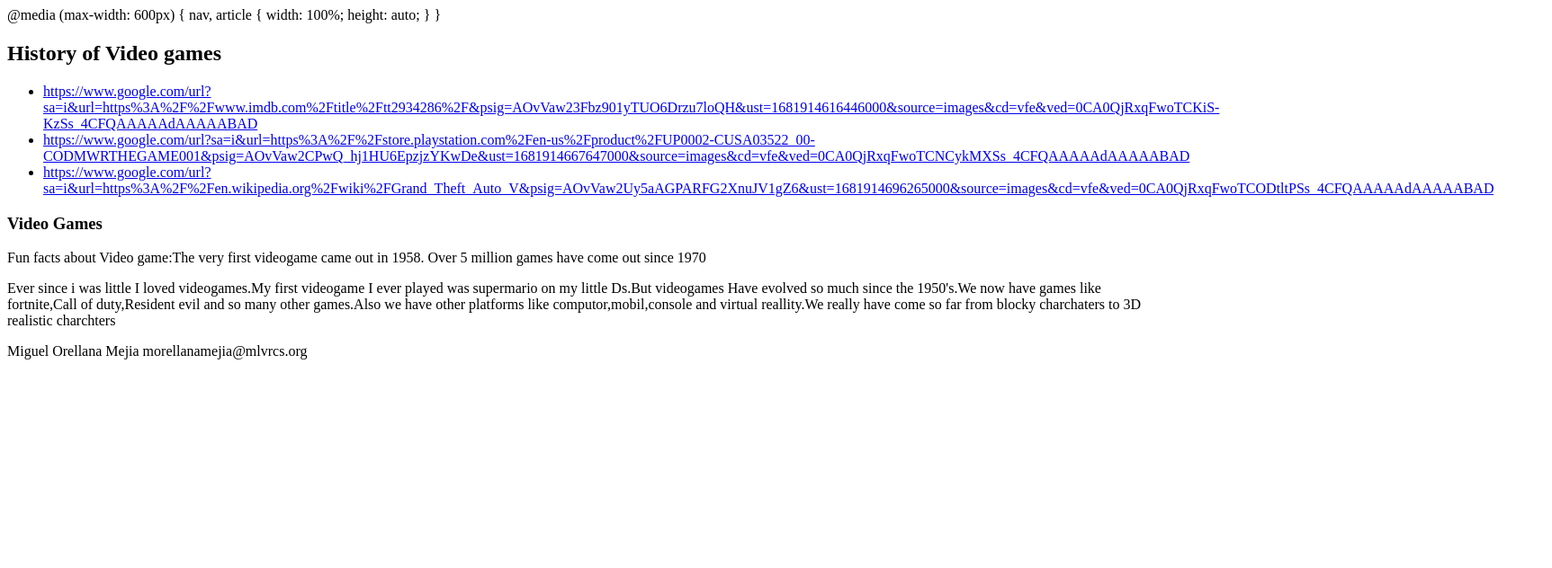
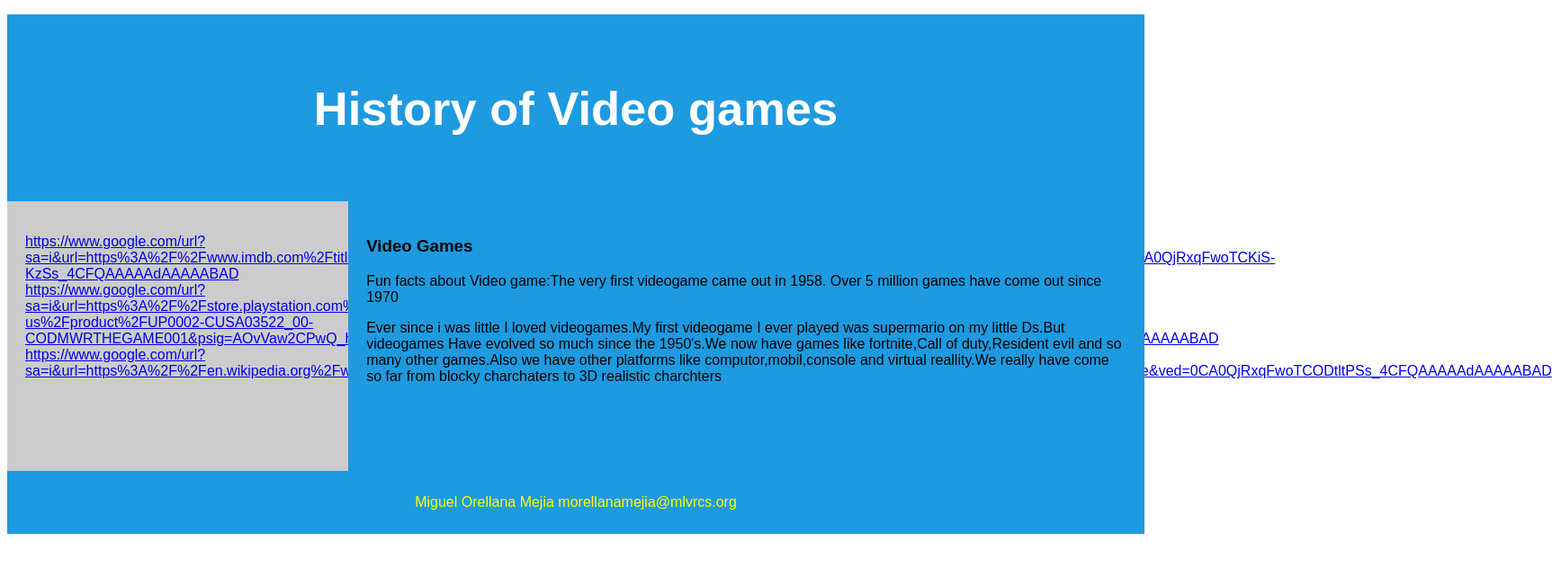
Before and after one commit to MLVRCS/website-morellanamejia, a plain HTML site: page index.html in a window 1280 px wide. Shown: the whole page at 90% size, 1725 px wide, since content can reach past the window. Drawn offline with Linux system fonts and the light colour scheme; grey boxes are pictures that could not be loaded.

Commit message:
Update index.html

```diff
--- a/index.html
+++ b/index.html
@@ -1,3 +1,74 @@
+<!DOCTYPE html>
+<html lang="en">
+<head>
+
+
+<!-- Chang your title here! -->
+<title>YOUR TITLE GOES HERE</title>
+
+<!-- DO NOT CHANGE ANY OF THIS -->
+<meta charset="utf-8">
+<meta name="viewport" content="width=device-width, initial-scale=1">
+
+
+<!-- Here is your stylesheet -->
+<style>
+* {
+  box-sizing: border-box;
+}
+
+body {
+  font-family: Arial, Helvetica, sans-serif;
+}
+
+/* Style the header */
+header {
+  background-color: #1E9AE0;
+  padding: 30px;
+  text-align: center;
+  font-size: 35px;
+  color: white;
+}
+
+/* Create two columns/boxes that floats next to each other */
+nav {
+  float: left;
+  width: 30%;
+  height: 300px; /* only for demonstration, should be removed */
+  background: #ccc;
+  padding: 20px;
+}
+
+/* Style the list inside the menu */
+nav ul {
+  list-style-type: none;
+  padding: 0;
+}
+
+article {
+  float: left;
+  padding: 20px;
+  width: 70%;
+  background-color: #1E9AE0;
+  height: 300px; /* only for demonstration, should be removed */
+}
+
+/* Clear floats after the columns */
+section::after {
+  content: "";
+  display: table;
+  clear: both;
+}
+
+/* Style the footer */
+footer {
+  background-color:#1E9AE0 ;
+  padding: 10px;
+  text-align: center;
+  color: yellow;
+}
+
+/* Responsive layout - makes the two columns/boxes stack on top of each other instead of next to each other, on small screens DO NOT CHANGE THIS! */
 @media (max-width: 600px) {
   nav, article {
     width: 100%;
```
